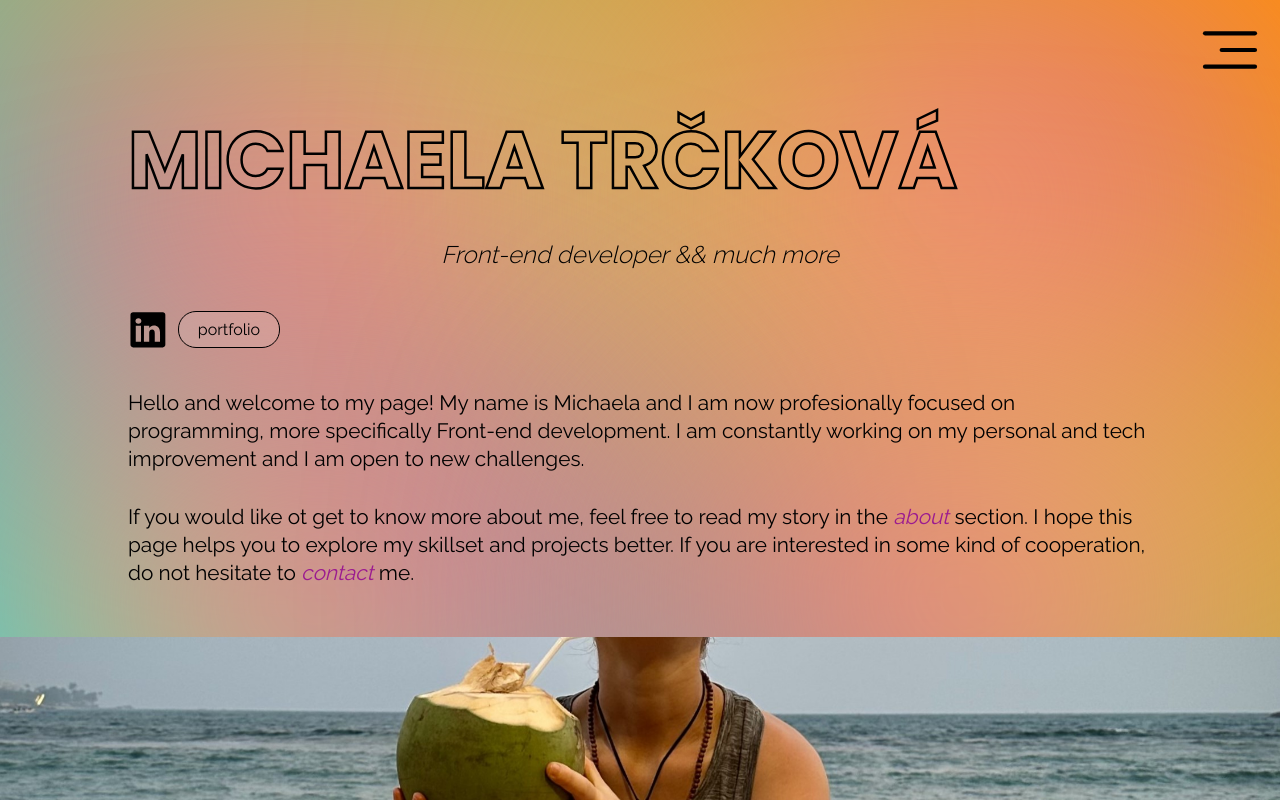
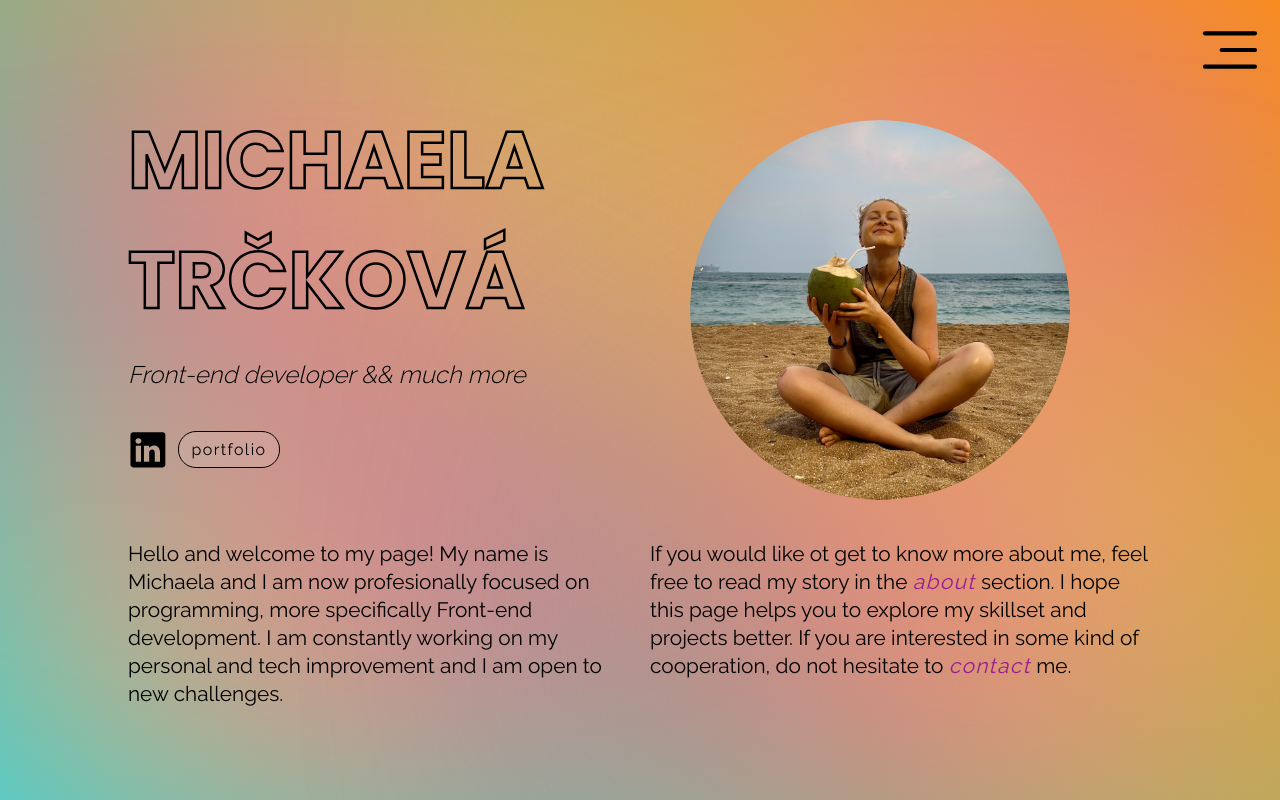
Before and after one commit to michaelamitr/personal-web-nextjs, a Next.js app: page / in a window 1280 px wide. Shown: the top 800 px of the page. Built offline with nearby package versions, Linux system fonts and the light colour scheme.

Commit message:
bigger screend editing for welcome page

```diff
--- a/src/app/globals.css
+++ b/src/app/globals.css
@@ -81,7 +81,6 @@
 body {
   background-color: var(--background-black);
   min-height: 100vh;
-  height: 300vh;
 }
 
 li {
@@ -93,8 +92,8 @@ a {
 }
 
 main {
-  height: 100vh;
   padding: 0 10vw;
+  min-height: 100%;
 }
 
 .color-mesh-container {
@@ -140,20 +139,29 @@ h1 {
   text-transform: uppercase;
 }
 
+h2 {
+  font-size: 1.5rem;
+  font-weight: 300;
+  margin: 0;
+  margin-bottom: 40px;
+  font-style: italic;
+}
+
+
+.link_text {
+  color: var(--text-link);
+  font-style: italic;
+  letter-spacing: 1.4px;
+}
+
+
 @media(min-width: 768px) {
   h1 {
     font-size: 5rem;
   }
 }
 
-h2 {
-  font-size: 1.5rem;
-  font-weight: 300;
-  margin-bottom: 40px;
-  font-style: italic;
-}
-
-@media (min-width: 1000px) {
+@media (min-width: 1200px) {
   .hover:hover {
     scale: 1.05;
   }
--- a/src/app/page.module.css
+++ b/src/app/page.module.css
@@ -1,6 +1,16 @@
 .page_container {
-  display: flex;
-  flex-direction: column;
+  display: grid;
+  grid-template-columns: 100%;
+  grid-template-rows: auto;
+  grid-template-areas:
+    "mainText"
+    "firstParagraph"
+    "secondParagraph"
+    "image";
+}
+
+.main_text {
+  grid-area: mainText;
 }
 
 .links_wrapper {
@@ -15,25 +25,71 @@
 .welcome_text {
   font-size: 1.3rem;
   line-height: 28px;
+  margin: 0;
   margin-bottom: 30px;
+  max-width: 566px;
 }
 
-.link_text {
-  color: var(--text-link);
-  font-style: italic;
+.first_paragraph {
+  grid-area: firstParagraph;
+}
+
+.second_paragraph {
+  grid-area: secondParagraph;
 }
 
 .image_wrapper {
+  grid-area: image;
   position: relative;
   width: 100vw;
   height: 50vh;
-  margin-left: -10vw;
+  left: -10vw;
   background-color: transparent;
   z-index: 0;
+  margin-top: 20px;
+  overflow: hidden;
 }
 
 .michaela_image {
   object-fit: cover;
   object-position: center;
-  margin-top: 20px;
+  border-radius: 50%;
 }
+
+@media (min-width: 1024px) {
+  .page_container {
+    grid-template-columns: 50% 50%;
+    grid-template-areas:
+      "mainText image"
+      "firstParagraph secondParagraph";
+  }
+
+  .image_wrapper {
+    left: 0;
+    width: 380px;
+    height: 380px;
+    border-radius: 50%;
+    margin-bottom: 40px;
+    margin-left: 50px;
+  }
+
+  .first_paragraph {
+    margin-right: 10px;
+  }
+
+  .second_paragraph {
+    margin-left: 10px;
+  }
+
+}
+
+@media (min-width: 1400px) {
+  .page_container {
+    max-width: 1200px;
+  }
+
+  .image_wrapper {
+    width: 500px;
+    height: 500px;
+  }
+}
--- a/src/app/page.tsx
+++ b/src/app/page.tsx
@@ -9,6 +9,7 @@ export default function Home() {
   return (
     <>
       <div className={styles.page_container}>
+        <div className={styles.main_text}>
           <h1>Michaela Trčková</h1>
           <h2>Front-end developer && much more</h2>
           <div className={styles.links_wrapper}>
@@ -19,22 +20,23 @@ export default function Home() {
             />
             <Button href={'/portfolio'} text={'portfolio'} />
           </div>
-        <p className={styles.welcome_text}>
+        </div>
+        <p className={cn(styles.welcome_text, styles.first_paragraph)}>
           Hello and welcome to my page! My name is Michaela and I am now
           profesionally focused on programming, more specifically Front-end
           development. I am constantly working on my personal and tech
           improvement and I am open to new challenges.
         </p>
-        <p className={styles.welcome_text}>
+        <p className={cn(styles.welcome_text, styles.second_paragraph)}>
           If you would like ot get to know more about me, feel free to read my
           story in the{' '}
-          <Link href={'/about'} className={styles.link_text}>
+          <Link href={'/about'} className="link_text">
             about
           </Link>{' '}
           section. I hope this page helps you to explore my skillset and
           projects better. If you are interested in some kind of cooperation, do
           not hesitate to{' '}
-          <Link href={'/contact'} className={styles.link_text}>
+          <Link href={'/contact'} className="link_text">
             contact
           </Link>{' '}
           me.
--- a/src/components/Button/button.module.css
+++ b/src/components/Button/button.module.css
@@ -6,8 +6,8 @@
   margin: 0;
   border: 1px solid var(--text-black);
   border-radius: 18px;
+  letter-spacing: 1.4px;
 }
-
 
 .btn_link {
   margin: 0;
@@ -20,3 +20,10 @@
   background-color: rgba(255, 255, 255, 0.11);
   border-radius: 18px;
 }
+
+@media (min-width: 1200px) {
+
+  .btn:hover {
+    scale: 1.05;
+  }
+}
--- /dev/null
+++ b/src/components/Footer/footer.module.css
@@ -0,0 +1,9 @@
+.footer {
+  position: relative;
+  top: 100px;
+  display: flex;
+  justify-content: center;
+  align-items: center;
+  height: 50vh;
+  font-size: 3rem;
+}
--- a/src/components/Footer/footer.tsx
+++ b/src/components/Footer/footer.tsx
@@ -1,3 +1,5 @@
+import styles from './footer.module.css';
+
 export default function Footer() {
-  return <footer>bye</footer>;
+  return <footer className={styles.footer}>bye</footer>;
 }
```
Lines whose indentation alone changed are shown as unchanged.
